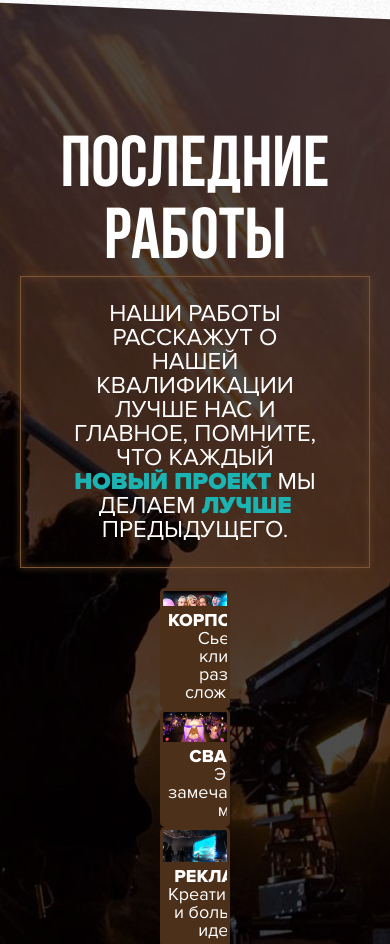
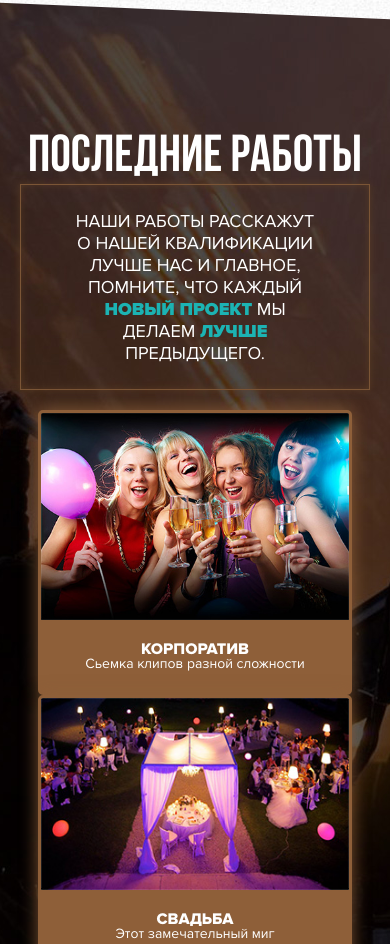
Before and after one commit to sheep-fish-vert/cheeseStudio, a website: page src/index.html in a window 390 px wide. Shown: the part 1710-2654 px from the top of the page. Drawn offline with nearby package versions, Linux system fonts and the light colour scheme; files that its build step writes are made by us from their sources.

Commit message:
slider checkpoint

```diff
--- a/src/sass/adaptation_scss/adaptation_develop_1.scss
+++ b/src/sass/adaptation_scss/adaptation_develop_1.scss
@@ -11,6 +11,16 @@
 
 }
 @media screen and (max-width: 1024px){
+
+    /* last-work */
+
+        .last-work{
+            .slider-wrap{padding: 0 80px;
+                .slick-next, .slick-prev{width: 56px;height: 86px;}
+            }
+        }
+
+    /* last-work */
 
 }
 @media screen and (max-width: 992px){
@@ -29,8 +39,42 @@
 
     /* /header */
 
+    /* last-work */
+
+        .last-work{
+            .slider-wrap{padding: 0 60px;
+                .slider-item{padding: 0 18px;
+                    a{
+                        .slider-description-title{font-size: 16px;}
+                        .slider-description-text{font-size: 14px;}
+                    }
+                }
+                .slick-prev{right:calc(100% + 5px);}
+                .slick-next{left:calc(100% + 5px);}
+            }
+        }
+
+    /* last-work */
+
 }
 @media screen and (max-width: 767px){
+
+    /* last-work */
+
+        .last-work{
+
+            .sub-title{font-size: 18px;line-height: 22px;}
+
+            .slider-wrap{
+                .slider-item{
+                    a{background-color:#8e5f39;border-color:#8e5f39;box-shadow:0 0 17px 0 rgba(142, 95, 57, .89);
+                        .slider-description{background-color: #8e5f39;}
+                    }
+                }
+            }
+        }
+
+    /* /last-work */
 
 }
 @media screen and (max-width: 666px){
@@ -62,6 +106,15 @@
 
     /* /top-block */
 
+    /* last-work */
+
+        .last-work{
+            .title{font-size: 52px;}
+            .slider-wrap{padding: 0;}
+        }
+
+    /* /last-work */
+
 }
 @media screen and (max-width: 479px){
 
--- a/src/sass/develop_scss/develop_1.scss
+++ b/src/sass/develop_scss/develop_1.scss
@@ -59,6 +59,7 @@
             .slick-list{padding-top: 45px!important;padding-bottom: 45px!important;}
             .slider-item{padding: 0 30px;transform:scale(1);padding:0 30px;transition:transform 300ms ease;
                 a{display: block;position: relative;padding-bottom: 72px;border:3px solid #4d301a;border-radius:5px;background-color:#4d301a;overflow: hidden;transition:border-color 300ms ease, box-shadow 300ms ease, background-color 300ms ease;
+                    img{margin:0 auto;min-width: 100%;}
                     .slider-description{position: absolute;bottom: 0;width: 100%;min-height: 72px;background-color: #4d301a;color:#fff;display: table;padding: 5px 5px 5px 5px;transition:background-color 300ms ease;
                         .slider-description-wrap{display: table-cell;vertical-align: middle;}
                     }
```
Also changed, not shown: src/js/partials/develop_1.js (+17 -1 lines).
